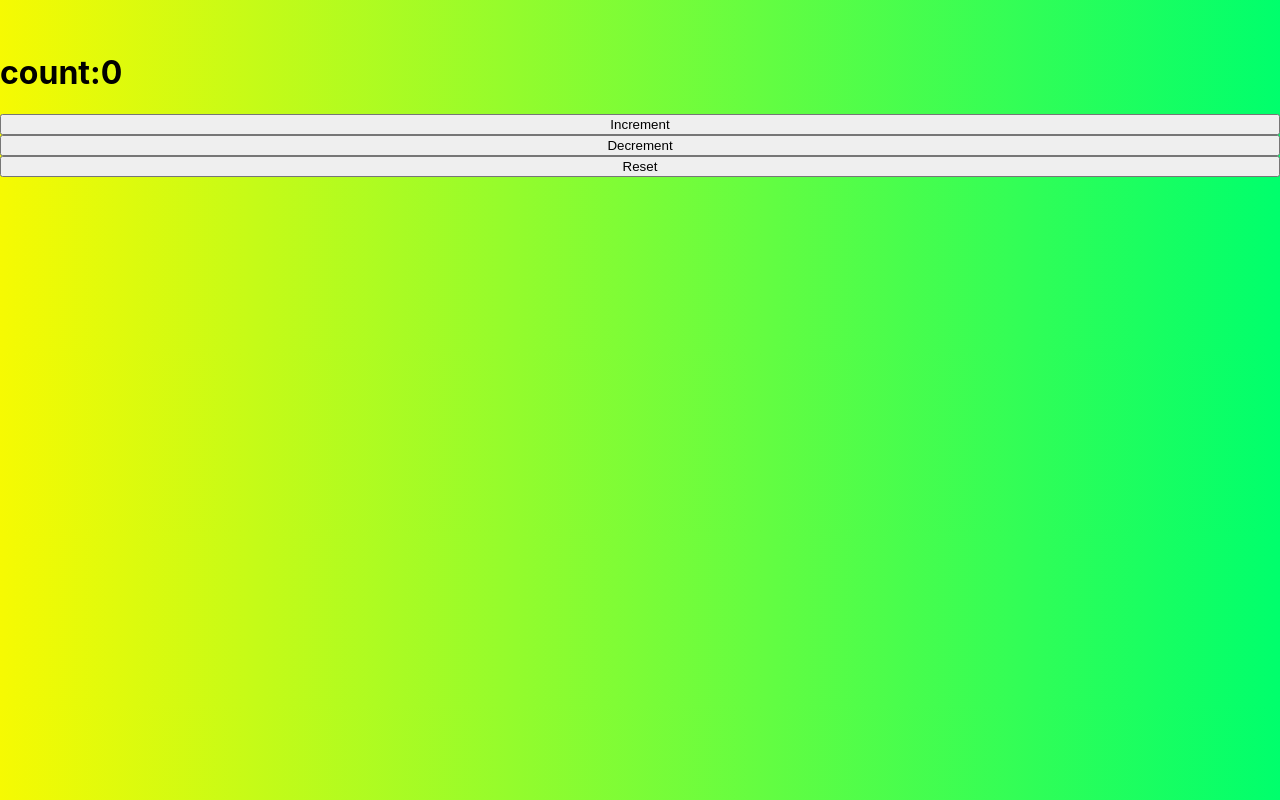
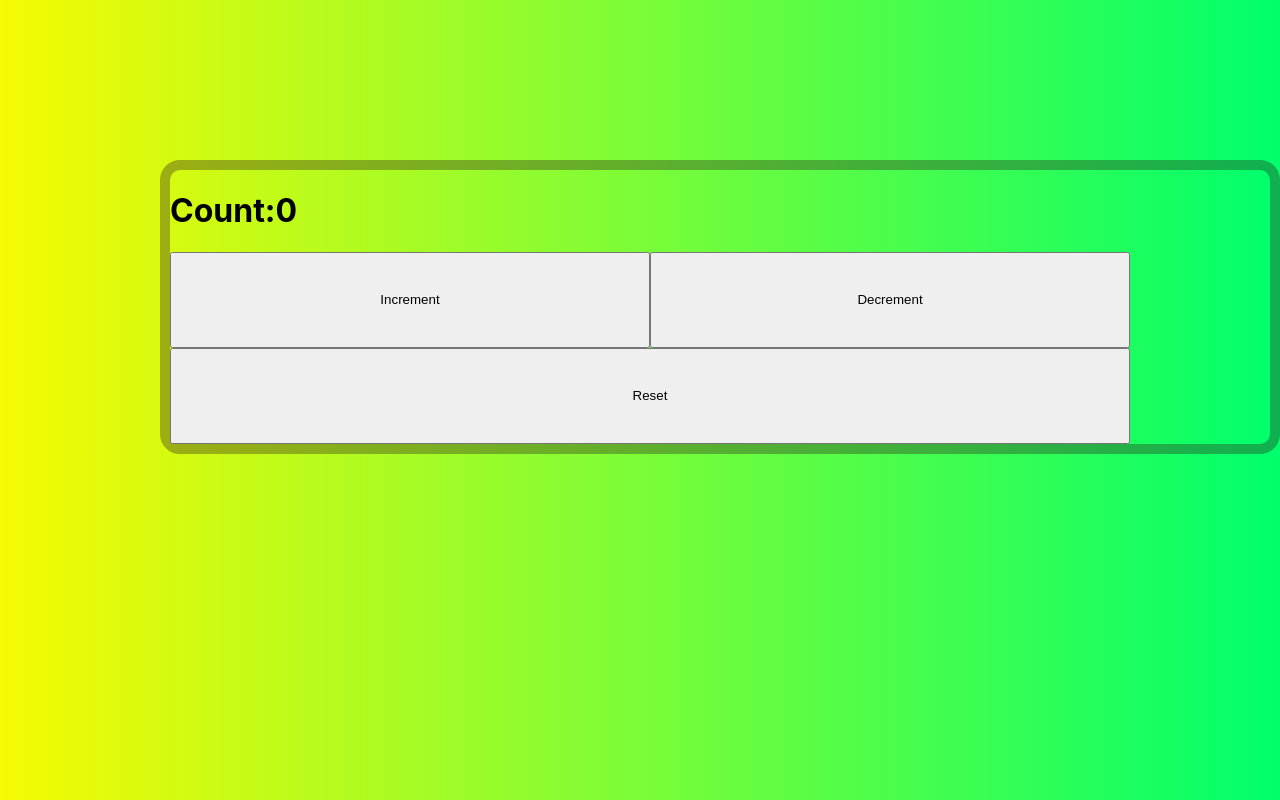
Before and after one commit to theguylex/counter, a React (Create React App) app: page / in a window 1280 px wide. Built offline with nearby package versions, Linux system fonts and the light colour scheme.

Commit message:
half-finished styles

```diff
--- a/src/App.css
+++ b/src/App.css
@@ -9,6 +9,19 @@ body {
 }
 
 .App{
+    border: 10px solid rgba(46, 26, 26, 0.342);
+    border-radius: 20px;
     display: grid;
-    margin-top: 2rem;
+    margin-top: 10rem;
+    margin-left: 10rem;
+    grid-template-columns: repeat(2, 30rem);
+    grid-template-rows: minmax(2rem, auto) repeat(2, 6rem);
 }
+
+.span-two{
+    grid-column: span 2;
+}
+
+.output{
+    grid-column: 1 / -1;
+}
--- a/src/App.js
+++ b/src/App.js
@@ -38,7 +38,7 @@ function App() {
 
   return (
     <div className="App">
-      <h1>count:{state.count}</h1>
+      <h1 className="output">Count:{state.count}</h1>
       <button onClick={increment}>Increment</button>
       <button onClick={decrement}>Decrement</button>
       <button onClick={reset} className="span-two">Reset</button>
```
